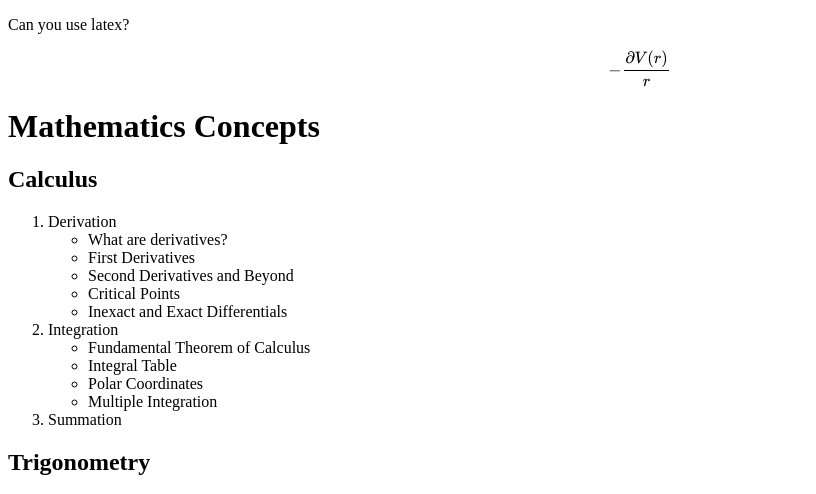
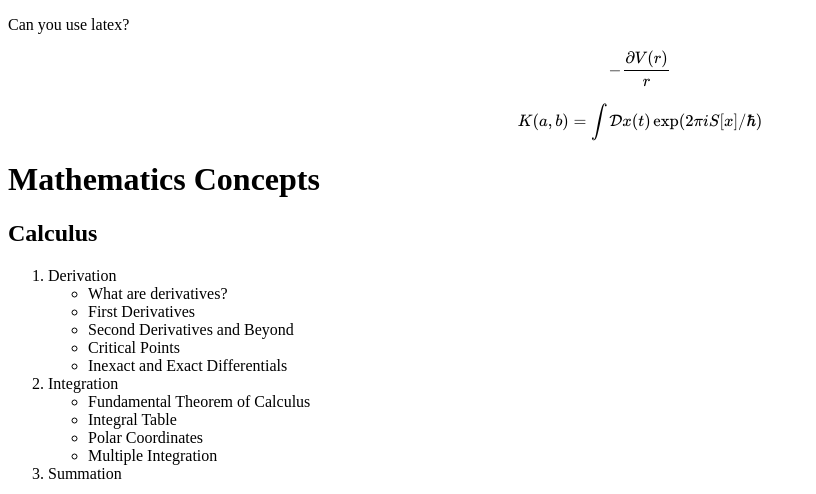
Before and after one commit to cadalyjr/pchem_intro, a Jekyll site: the page built from docs/math.md, in a window 1280 px wide, cut to the strip 0-494 px from the top of the page. Shown: the whole strip, without its empty margins (0-816 px from the left). Built offline with Jekyll 4.4.1, drawn with Linux system fonts in a browser that asks for light colours; our own code applies the rules of GitHub Pages for plain Markdown files; formulas are drawn with MathJax 3.

Commit message:
using website example

```diff
--- a/docs/math.md
+++ b/docs/math.md
@@ -6,7 +6,13 @@ use_math: true
 
 Can you use latex?
 
-$$-\frac{\partial V(r)}{r}$$
+$$
+-\frac{\partial V(r)}{r}
+$$
+
+$$
+K(a,b) = \int \mathcal{D}x(t) \exp(2\pi i S[x]/\hbar)
+$$
 
 # Mathematics Concepts
 
```
